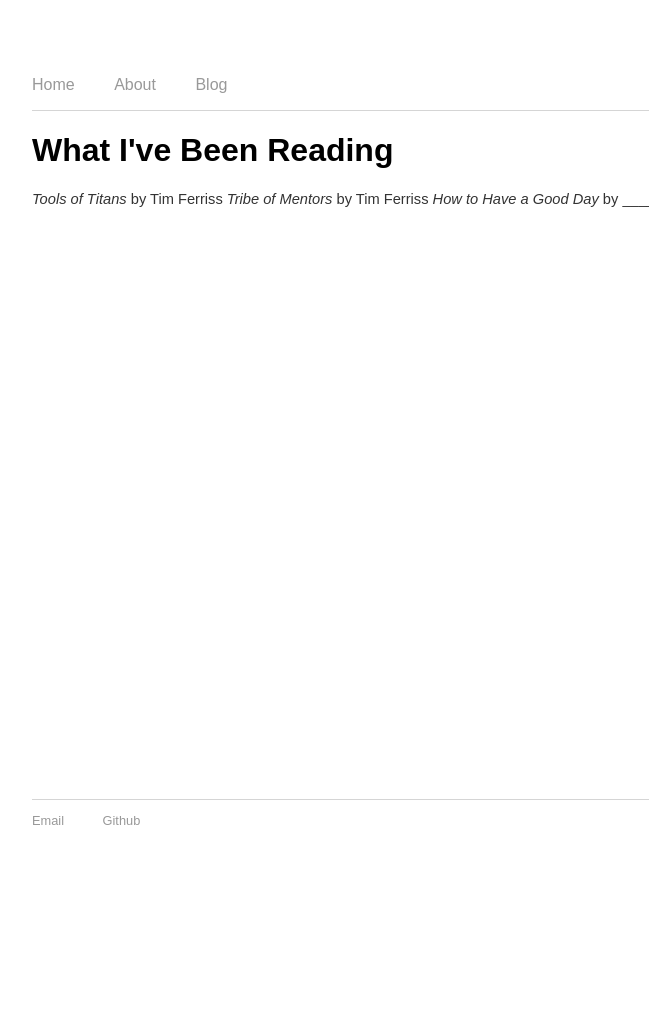
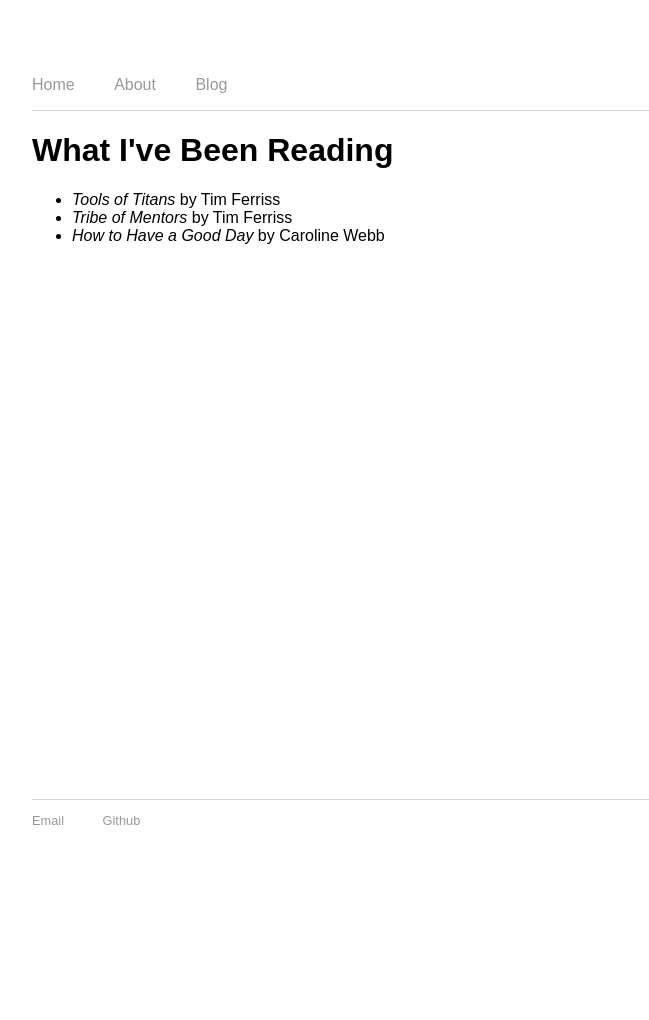
Before and after one commit to lucytyuan/lucytyuan.github.io, a Jekyll site: the page built from reading.html, in a window 1280 px wide. Shown: the whole page, without its empty margins (160-809 px from the left). Built offline with Jekyll 4.4.1, drawn with Linux system fonts in a browser that asks for light colours.

Commit message:
Update reading.html

```diff
--- a/reading.html
+++ b/reading.html
@@ -5,8 +5,10 @@ title: Reading
 <div class="blurb">
 	<h1>What I've Been Reading</h1>
 	<p>
-		<i>Tools of Titans</i> by Tim Ferriss
-		<i>Tribe of Mentors</i> by Tim Ferriss
-		<i>How to Have a Good Day</i> by ____
+	<ul>
+		<li> <i>Tools of Titans</i> by Tim Ferriss </li>
+		<li> <i>Tribe of Mentors</i> by Tim Ferriss </li>
+		<li> <i>How to Have a Good Day</i> by Caroline Webb </li>
+	</ul>
 	</p>
 </div><!-- /.blurb -->
```
